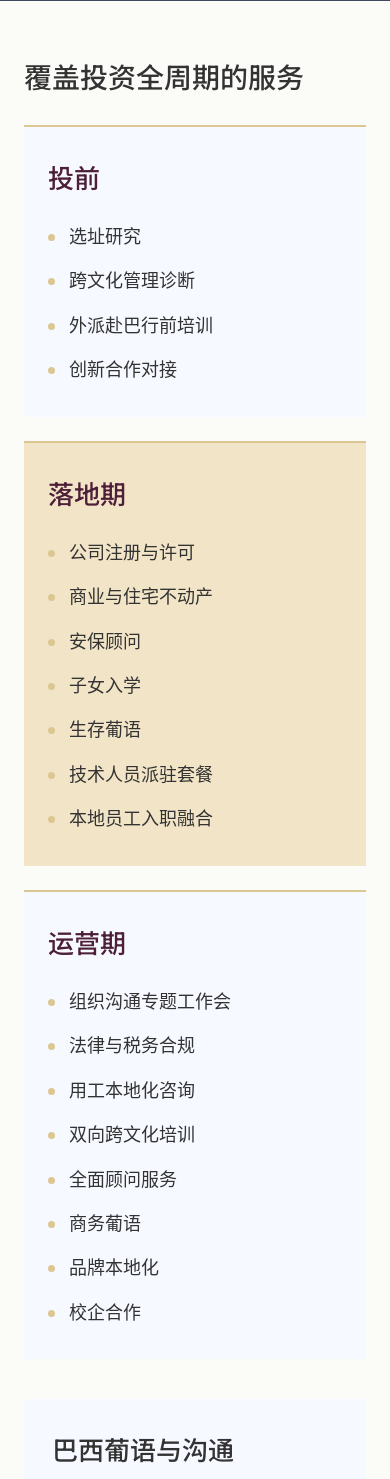
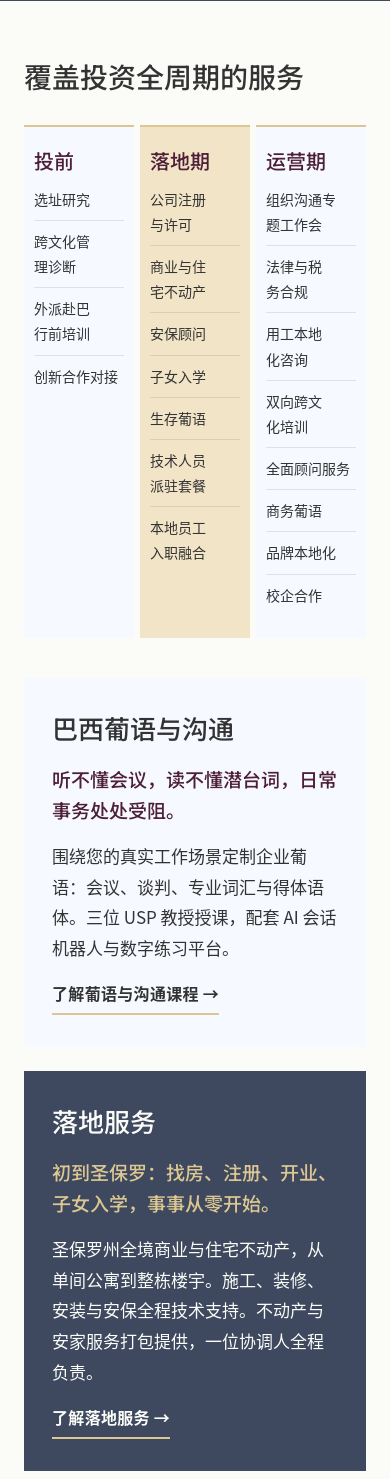
Before and after one commit to aplperegrina/live-and-learn-brazil, a PHP site: page /zh/ in a window 390 px wide. Shown: the part 3006-4485 px from the top of the page. Run offline with PHP 8.4, Linux system fonts and the light colour scheme.

Commit message:
home chinesa: as três fases (投前 · 落地期 · 运营期) lado a lado também no tablet e no celular
Co-Authored-By: Claude Opus 5.5 <noreply@anthropic.com>
Claude-Session: https://claude.ai/code/session_013aCQDUxjY3sPVE7akgfzdu

```diff
--- a/css/zh.css
+++ b/css/zh.css
@@ -252,7 +252,10 @@ html[lang="zh-Hans"] .faixa + .faq { padding-top: 104px; }
   html[lang="zh-Hans"] .zh-dores h2,
   html[lang="zh-Hans"] .zh-metodo h2,
   html[lang="zh-Hans"] .zh-fases h2 { font-size: 36px; }
-  .zh-fases-grade { grid-template-columns: minmax(0, 1fr); }
+  /* as três fases continuam lado a lado, mais compactas */
+  .zh-fases-grade { gap: 12px; }
+  .zh-fase { gap: 18px; padding: 28px 20px 32px; }
+  .zh-fase .lista-pontos li { font-size: 18px; }
   .zh-numeros-lista { justify-content: flex-start; }
   .zh-numeros-lista b { font-size: 36px; }
 }
@@ -275,8 +278,14 @@ html[lang="zh-Hans"] .faixa + .faq { padding-top: 104px; }
   .zh-dores-lista li { padding: 28px 24px; }
   .zh-dores-lista p, .zh-metodo-lista p, .zh-fase .lista-pontos li { font-size: 18px; }
   .zh-dores-fecho { padding-left: 20px; font-size: 22px; }
-  .zh-fase { padding: 32px 24px; }
-  html[lang="zh-Hans"] .zh-fase h3 { font-size: 26px; }
+  /* três colunas também no celular: caixas estreitas, texto menor, sem os pontos */
+  .zh-fases-grade { gap: 6px; }
+  .zh-fase { gap: 12px; padding: 20px 10px 22px; }
+  html[lang="zh-Hans"] .zh-fase h3 { font-size: 20px; }
+  .zh-fase .lista-pontos { gap: 0; }
+  .zh-fase .lista-pontos li { display: block; padding: 8px 0; border-top: 1px solid var(--linha); font-size: 14px; line-height: 1.5; text-wrap: balance; }
+  .zh-fase .lista-pontos li:first-child { border-top: 0; padding-top: 0; }
+  .zh-fase .lista-pontos li::before { display: none; }
   html[lang="zh-Hans"] .card-corpo .card-dor { font-size: 19px; }
   .zh-numeros { margin: 24px var(--margem) 0; padding: 32px 24px; }
   .zh-numeros-lista { flex-direction: column; gap: 20px; }
--- a/innovation-ties/partes.php
+++ b/innovation-ties/partes.php
@@ -306,6 +306,6 @@ function it_head(string $raiz, string $canonical, bool $noindex = false): void
   <link rel="stylesheet" href="<?= e($raiz) ?>css/due-diligence.css?v=20260921c">
   <link rel="stylesheet" href="<?= e($raiz) ?>css/full-advisory.css?v=20260921b">
   <link rel="stylesheet" href="<?= e($raiz) ?>css/innovation-ties.css?v=20260927b">
-  <?php if (it_zh()): ?><link rel="stylesheet" href="<?= e($raiz) ?>css/zh.css?v=20260927e">
+  <?php if (it_zh()): ?><link rel="stylesheet" href="<?= e($raiz) ?>css/zh.css?v=20260928a">
   <?php endif; ?>
 <?php }
--- a/zh/brazilian-portuguese-and-communication/index.php
+++ b/zh/brazilian-portuguese-and-communication/index.php
@@ -39,7 +39,7 @@ function bp_convite(string $raiz, string $rotulo, string $texto, string $botao):
   <link rel="stylesheet" href="../../css/due-diligence.css?v=20260923c">
   <link rel="stylesheet" href="../../css/full-advisory.css?v=20260921b">
   <link rel="stylesheet" href="../../css/portuguese.css?v=20260924b">
-  <link rel="stylesheet" href="../../css/zh.css?v=20260927e">
+  <link rel="stylesheet" href="../../css/zh.css?v=20260928a">
 </head>
 <body>
 <div class="page dd fa bp">
--- a/zh/destination-services/index.html
+++ b/zh/destination-services/index.html
@@ -12,7 +12,7 @@
   <link rel="icon" type="image/svg+xml" href="../../img/live-and-learn-brazil-favicon.svg">
   <link rel="stylesheet" href="../../css/styles.css?v=20260927b">
   <link rel="stylesheet" href="../../css/destination.css?v=20260927c">
-  <link rel="stylesheet" href="../../css/zh.css?v=20260927e">
+  <link rel="stylesheet" href="../../css/zh.css?v=20260928a">
 </head>
 <body>
 <div class="page">
--- a/zh/diagnostic-confirmed/index.html
+++ b/zh/diagnostic-confirmed/index.html
@@ -8,7 +8,7 @@
   <link rel="icon" type="image/svg+xml" href="../../img/live-and-learn-brazil-favicon.svg">
   <link rel="stylesheet" href="../../css/styles.css?v=20260925a">
   <link rel="stylesheet" href="../../css/confirmacao.css?v=20260927c">
-  <link rel="stylesheet" href="../../css/zh.css?v=20260927e">
+  <link rel="stylesheet" href="../../css/zh.css?v=20260928a">
 </head>
 <body>
 <div class="page">
--- a/zh/full-advisory/index.php
+++ b/zh/full-advisory/index.php
@@ -23,7 +23,7 @@ $estado = (($_GET['sent'] ?? '') === '1') ? 'enviado' : ((($_GET['error'] ?? '')
   <link rel="stylesheet" href="../../css/styles.css?v=20260921a">
   <link rel="stylesheet" href="../../css/due-diligence.css?v=20260921c">
   <link rel="stylesheet" href="../../css/full-advisory.css?v=20260921b">
-  <link rel="stylesheet" href="../../css/zh.css?v=20260927e">
+  <link rel="stylesheet" href="../../css/zh.css?v=20260928a">
 </head>
 <body class="<?= $estado !== '' ? 'fa-estado-' . $estado : '' ?>">
 <div class="page dd fa">
--- a/zh/index.html
+++ b/zh/index.html
@@ -13,7 +13,7 @@
   <link rel="alternate" hreflang="x-default" href="https://liveandlearnbrazil.com/">
   <link rel="icon" type="image/svg+xml" href="../img/live-and-learn-brazil-favicon.svg">
   <link rel="stylesheet" href="../css/styles.css?v=20260927b">
-  <link rel="stylesheet" href="../css/zh.css?v=20260927e">
+  <link rel="stylesheet" href="../css/zh.css?v=20260928a">
   <script type="application/ld+json">
   {
     "@context": "https://schema.org",
--- a/zh/innovation-ties/request-received/index.html
+++ b/zh/innovation-ties/request-received/index.html
@@ -8,7 +8,7 @@
   <link rel="icon" type="image/svg+xml" href="../../../img/live-and-learn-brazil-favicon.svg">
   <link rel="stylesheet" href="../../../css/styles.css?v=20260925a">
   <link rel="stylesheet" href="../../../css/confirmacao.css?v=20260927c">
-  <link rel="stylesheet" href="../../../css/zh.css?v=20260927e">
+  <link rel="stylesheet" href="../../../css/zh.css?v=20260928a">
 </head>
 <body>
 <div class="page">
--- a/zh/intercultural-due-diligence/index.html
+++ b/zh/intercultural-due-diligence/index.html
@@ -12,7 +12,7 @@
   <link rel="icon" type="image/svg+xml" href="../../img/live-and-learn-brazil-favicon.svg">
   <link rel="stylesheet" href="../../css/styles.css?v=20260925a">
   <link rel="stylesheet" href="../../css/due-diligence.css?v=20260921c">
-  <link rel="stylesheet" href="../../css/zh.css?v=20260927e">
+  <link rel="stylesheet" href="../../css/zh.css?v=20260928a">
 </head>
 <body>
 <div class="page dd">
--- a/zh/session-confirmed/index.html
+++ b/zh/session-confirmed/index.html
@@ -8,7 +8,7 @@
   <link rel="icon" type="image/svg+xml" href="../../img/live-and-learn-brazil-favicon.svg">
   <link rel="stylesheet" href="../../css/styles.css?v=20260925a">
   <link rel="stylesheet" href="../../css/confirmacao.css?v=20260927c">
-  <link rel="stylesheet" href="../../css/zh.css?v=20260927e">
+  <link rel="stylesheet" href="../../css/zh.css?v=20260928a">
 </head>
 <body>
 <div class="page">
```
